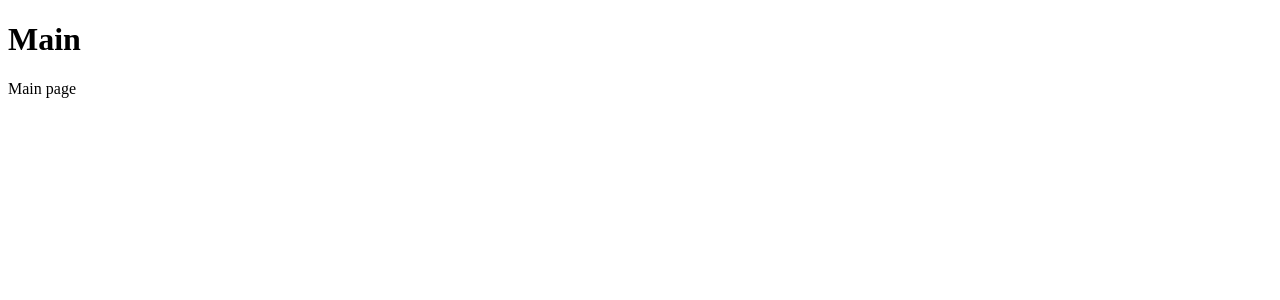
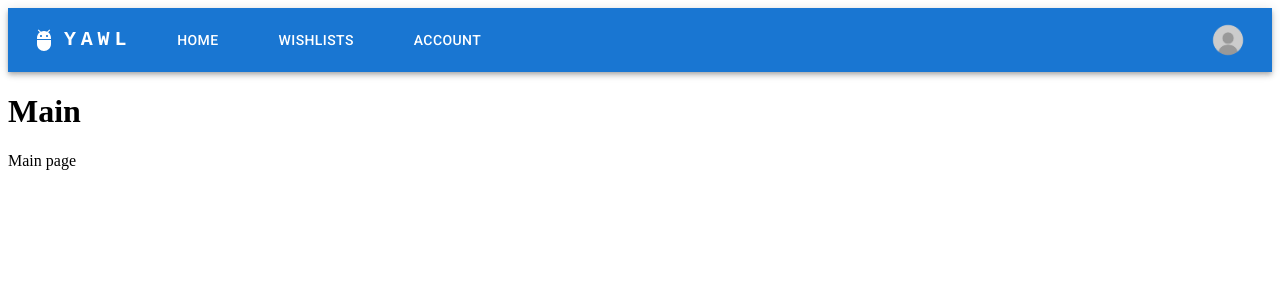
Before and after one commit to MonkieeBoi/yawl, a React (Vite) app in the folder client/: page / in a window 1280 px wide. Shown: the top 300 px of the page. Built offline with nearby package versions, Linux system fonts and the light colour scheme.

Commit message:
feat navbar frontend

```diff
--- a/client/package.json
+++ b/client/package.json
@@ -13,6 +13,7 @@
   "dependencies": {
     "@emotion/react": "^11.14.0",
     "@emotion/styled": "^11.14.0",
+    "@mui/icons-material": "^6.4.3",
     "@mui/material": "^6.4.2",
     "react": "^18.3.1",
     "react-dom": "^18.3.1",
--- a/client/src/App.jsx
+++ b/client/src/App.jsx
@@ -4,13 +4,17 @@
 import Login from "./pages/Login.jsx";
 import Signup from "./pages/Signup.jsx";
 import Main from "./pages/Main.jsx";
+import Nav from "./assets/Nav.jsx"
 
 const App = () => (
-    <Routes>
-        <Route path="/" element={<Main />} />
-        <Route path="/login" element={<Login />} />
-        <Route path="/signup" element={<Signup />} />
-    </Routes>
+    <>
+        <Nav />
+        <Routes>
+            <Route path="/" element={<Main />} />
+            <Route path="/login" element={<Login />} />
+            <Route path="/signup" element={<Signup />} />
+        </Routes>
+    </>
 );
 
 export default App;
--- /dev/null
+++ b/client/src/assets/Nav.jsx
@@ -0,0 +1,183 @@
+import { useState } from 'react';
+import { useNavigate } from 'react-router-dom';
+import AppBar from '@mui/material/AppBar';
+import Box from '@mui/material/Box';
+import Toolbar from '@mui/material/Toolbar';
+import IconButton from '@mui/material/IconButton';
+import Typography from '@mui/material/Typography';
+import Menu from '@mui/material/Menu';
+import Container from '@mui/material/Container';
+import Avatar from '@mui/material/Avatar';
+import Button from '@mui/material/Button';
+import Tooltip from '@mui/material/Tooltip';
+import MenuItem from '@mui/material/MenuItem';
+import AdbIcon from '@mui/icons-material/Adb';
+
+
+
+function ResponsiveAppBar() {
+  const navigate = useNavigate();
+
+  const [anchorElNav, setAnchorElNav] = useState(null);
+  const [anchorElUser, setAnchorElUser] = useState(null);
+  const [logged, setLogged] = useState(false);
+  // TODO: Add all pages required
+  const pages = ['Home', 'Wishlists', 'Account'];
+  const settings = logged ? ['Profile', 'Account', 'Logout'] : ['Login', 'Sign Up'];
+
+  const handleOpenNavMenu = (event) => {
+    setAnchorElNav(event.currentTarget);
+  };
+  const handleOpenUserMenu = (event) => {
+    setAnchorElUser(event.currentTarget);
+  };
+
+  const handleCloseNavMenu = () => {
+    setAnchorElNav(null);
+  };
+
+  const handleCloseUserMenu = () => {
+    setAnchorElUser(null);
+  };
+
+  const handleUserMenuClick = (setting) => {
+    if (setting === "Profile") navigate("/profile");
+    if (setting === "Account") navigate("/account");
+    if (setting === "Logout") {
+      setLogged(false);
+      navigate("/")
+    }
+    if (setting === "Login") navigate("/login")
+    if (setting === "Sign Up") navigate("/signup")
+    handleCloseUserMenu();
+  }
+
+  // TODO: Add all page navigation required and logged in feature
+  const handleNavMenuClick = (page) => {
+    if (page === "Home") navigate("/")
+    if (page === "Wishlists") navigate("/wishlists");
+    if (page === "Account") navigate("/account");
+    handleCloseUserMenu();
+  }
+
+  return (
+    <AppBar position="static">
+      <Container maxWidth="xl">
+        <Toolbar disableGutters>
+          <AdbIcon sx={{ display: { xs: 'none', md: 'flex' }, mr: 1 }} />
+          <Typography
+            variant="h6"
+            noWrap
+            component="a"
+            href="#app-bar-with-responsive-menu"
+            sx={{
+              mr: 2,
+              display: { xs: 'none', md: 'flex' },
+              fontFamily: 'monospace',
+              fontWeight: 700,
+              letterSpacing: '.3rem',
+              color: 'inherit',
+              textDecoration: 'none',
+            }}
+          >
+            YAWL
+          </Typography>
+
+          <Box sx={{ flexGrow: 1, display: { xs: 'flex', md: 'none' } }}>
+            <IconButton
+              size="large"
+              aria-label="account of current user"
+              aria-controls="menu-appbar"
+              aria-haspopup="true"
+              onClick={handleOpenNavMenu}
+              color="inherit"
+            >
+            </IconButton>
+            <Menu
+              id="menu-appbar"
+              anchorEl={anchorElNav}
+              anchorOrigin={{
+                vertical: 'bottom',
+                horizontal: 'left',
+              }}
+              keepMounted
+              transformOrigin={{
+                vertical: 'top',
+                horizontal: 'left',
+              }}
+              open={Boolean(anchorElNav)}
+              onClose={handleCloseNavMenu}
+              sx={{ display: { xs: 'block', md: 'none' } }}
+            >
+              {pages.map((page) => (
+                <MenuItem key={page} onClick={handleCloseNavMenu}>
+                  <Typography sx={{ textAlign: 'center' }}>{page}</Typography>
+                </MenuItem>
+              ))}
+            </Menu>
+          </Box>
+          <AdbIcon sx={{ display: { xs: 'flex', md: 'none' }, mr: 1 }} />
+          <Typography
+            variant="h5"
+            noWrap
+            component="a"
+            href="#app-bar-with-responsive-menu"
+            sx={{
+              mr: 2,
+              display: { xs: 'flex', md: 'none' },
+              flexGrow: 1,
+              fontFamily: 'monospace',
+              fontWeight: 700,
+              letterSpacing: '.3rem',
+              color: 'inherit',
+              textDecoration: 'none',
+            }}
+          >
+            LOGO
+          </Typography>
+          <Box sx={{ flexGrow: 1, display: { xs: 'none', md: 'flex' } }}>
+            {pages.map((page) => (
+              <Button
+                key={page}
+                onClick={() => handleNavMenuClick(page)}
+                sx={{ my: 2, color: 'white', display: 'block' , padding: '0px 30px'}}
+              >
+                {page}
+              </Button>
+            ))}
+          </Box>
+          <Box sx={{ flexGrow: 0 }}>
+            <Tooltip title="Open settings">
+              <IconButton onClick={handleOpenUserMenu} sx={{ p: 0 }}>
+                <Avatar alt="Remy Sharp" src="/imgs/profile-photo.png"/>
+              </IconButton>
+            </Tooltip>
+            <Menu
+              sx={{ mt: '45px' }}
+              id="menu-appbar"
+              anchorEl={anchorElUser}
+              anchorOrigin={{
+                vertical: 'top',
+                horizontal: 'right',
+              }}
+              keepMounted
+              transformOrigin={{
+                vertical: 'top',
+                horizontal: 'right',
+              }}
+              open={Boolean(anchorElUser)}
+              onClose={handleCloseUserMenu}
+            >
+              {settings.map((setting) => (
+                <MenuItem key={setting} onClick={() => handleUserMenuClick(setting)}>
+                  <Typography sx={{ textAlign: 'center' }}>{setting}</Typography>
+                </MenuItem>
+              ))}
+            </Menu>
+          </Box>
+        </Toolbar>
+      </Container>
+    </AppBar>
+  );
+}
+export default ResponsiveAppBar;
```
Also changed, not shown: client/public/imgs/profile-photo.png (added), 1 other file (tests, documents, lock files or other folders).
